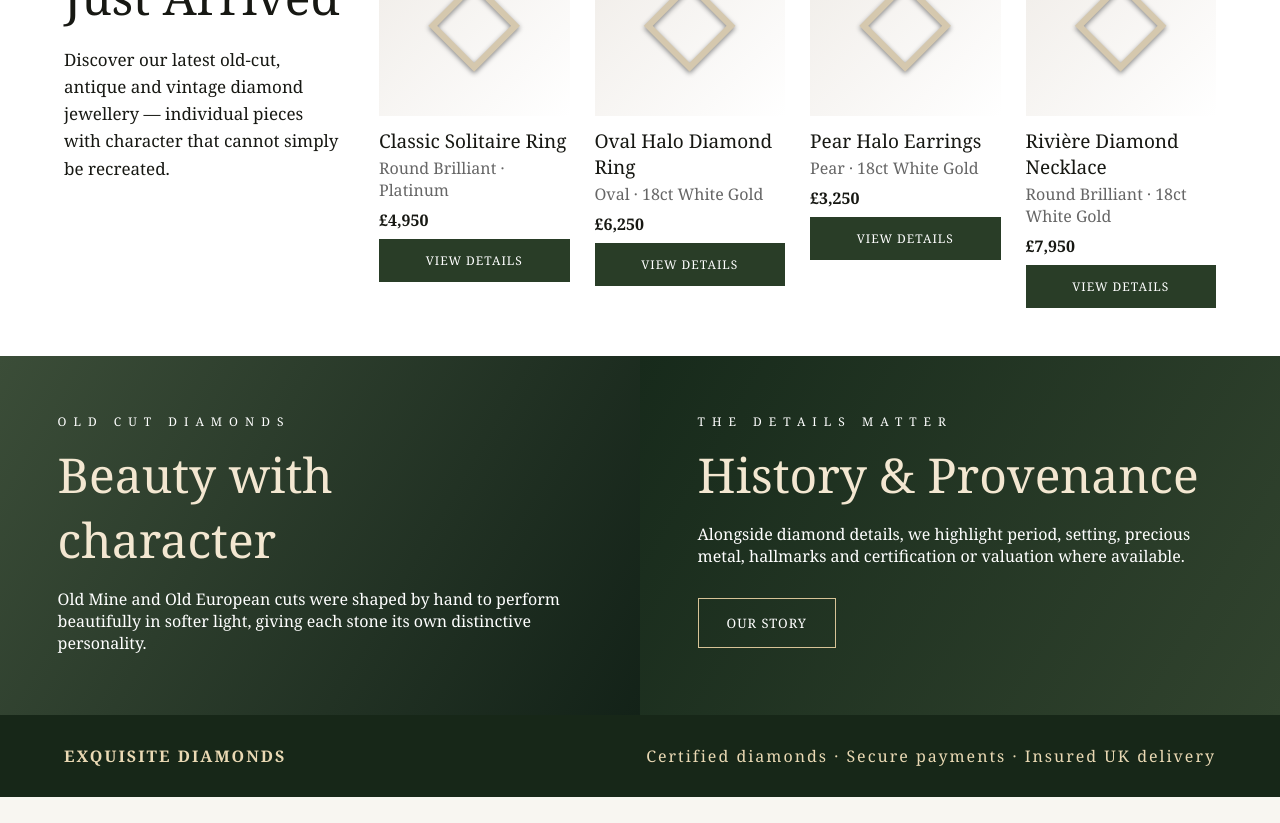
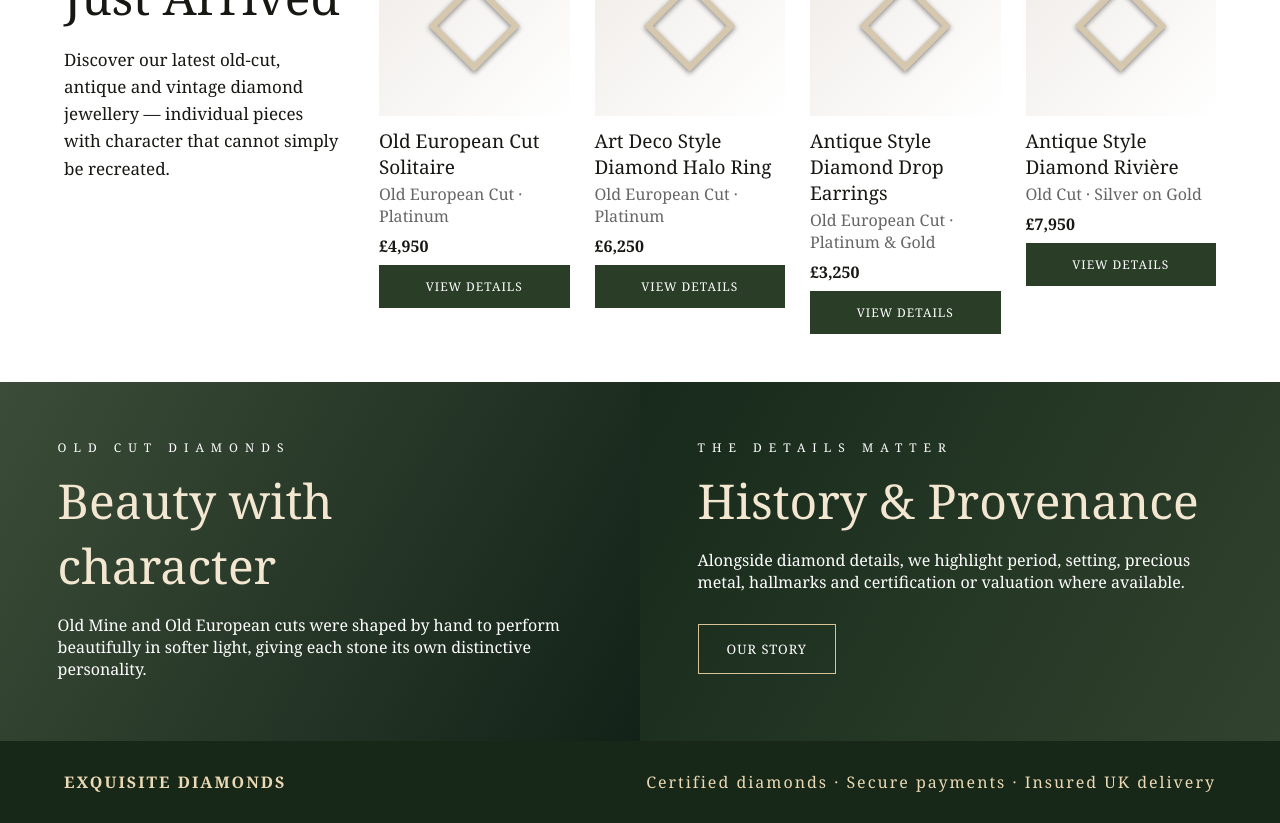
Before and after one commit to Leighk50/Exquisite-Diamonds, a Next.js app: page / in a window 1280 px wide. Shown: the part 980-1803 px from the top of the page. Before the commit the page ends 1777 px from the top, so only its background shows below. Built offline with nearby package versions, Linux system fonts and the light colour scheme.

Commit message:
Update Exquisite Diamonds vintage positioning

```diff
--- a/app/data/products.js
+++ b/app/data/products.js
@@ -1,9 +1,9 @@
 export const products=[
-{slug:"classic-solitaire-ring",name:"Classic Solitaire Ring",category:"rings",price:4950,shape:"Round Brilliant",carat:"1.00 ct",cut:"Excellent",colour:"F",clarity:"VS1",certLab:"GIA",certificate:"Demo certificate — add genuine certificate before sale",metal:"Platinum",justArrived:true,description:"A timeless six-claw solitaire designed to place the brilliance of the centre diamond at the heart of the piece."},
-{slug:"oval-halo-ring",name:"Oval Halo Diamond Ring",category:"rings",price:6250,shape:"Oval",carat:"1.20 ct total",cut:"Excellent",colour:"G",clarity:"VS2",certLab:"IGI",certificate:"Demo certificate — add genuine certificate before sale",metal:"18ct White Gold",justArrived:true,description:"An elegant oval centre diamond framed by a delicate halo of brilliant-cut diamonds."},
-{slug:"diamond-eternity-ring",name:"Diamond Eternity Ring",category:"rings",price:2850,shape:"Round Brilliant",carat:"0.75 ct total",cut:"Very Good",colour:"F-G",clarity:"VS",certLab:"Independent appraisal",certificate:"Demo product — certification to be confirmed",metal:"Platinum",justArrived:false,description:"A refined diamond eternity ring with beautifully matched stones set around a polished platinum band."},
-{slug:"pear-halo-earrings",name:"Pear Halo Earrings",category:"earrings",price:3250,shape:"Pear",carat:"1.10 ct total",cut:"Excellent",colour:"F",clarity:"VS2",certLab:"GIA",certificate:"Demo certificate — add genuine certificate before sale",metal:"18ct White Gold",justArrived:true,description:"Graceful pear-shaped diamond earrings surrounded by a fine halo for additional brilliance."},
-{slug:"diamond-stud-earrings",name:"Classic Diamond Studs",category:"earrings",price:1950,shape:"Round Brilliant",carat:"0.70 ct total",cut:"Excellent",colour:"G",clarity:"VS2",certLab:"IGI",certificate:"Demo certificate — add genuine certificate before sale",metal:"18ct White Gold",justArrived:false,description:"Classic diamond studs chosen for symmetry, sparkle and everyday elegance."},
-{slug:"riviere-necklace",name:"Rivière Diamond Necklace",category:"necklaces",price:7950,shape:"Round Brilliant",carat:"3.50 ct total",cut:"Excellent",colour:"F-G",clarity:"VS",certLab:"Independent appraisal",certificate:"Demo product — certification to be confirmed",metal:"18ct White Gold",justArrived:true,description:"A beautifully graduated rivière necklace delivering an uninterrupted line of diamond brilliance."},
-{slug:"diamond-pendant",name:"Solitaire Diamond Pendant",category:"necklaces",price:2450,shape:"Round Brilliant",carat:"0.60 ct",cut:"Excellent",colour:"F",clarity:"VS1",certLab:"GIA",certificate:"Demo certificate — add genuine certificate before sale",metal:"Platinum",justArrived:false,description:"A refined solitaire pendant designed to let a single exceptional diamond take centre stage."}
+{slug:"old-european-solitaire-ring",name:"Old European Cut Solitaire",category:"rings",price:4950,shape:"Old European Cut",carat:"1.00 ct",cut:"Old European",colour:"Approx. G-H",clarity:"Approx. VS",certLab:"Where available",certificate:"Demo piece — genuine provenance and documentation to be added before sale",metal:"Platinum",period:"Early 20th Century style",justArrived:true,description:"A characterful old European cut diamond in a timeless six-claw platinum setting, with the broad facets and romantic sparkle associated with early cut stones."},
+{slug:"art-deco-halo-ring",name:"Art Deco Style Diamond Halo Ring",category:"rings",price:6250,shape:"Old European Cut",carat:"1.20 ct total",cut:"Old European",colour:"Approx. G-H",clarity:"Approx. VS",certLab:"Where available",certificate:"Demo piece — genuine provenance and documentation to be added before sale",metal:"Platinum",period:"Art Deco style",justArrived:true,description:"An elegant old-cut centre diamond framed by a geometric diamond halo, inspired by the refined symmetry of the Art Deco period."},
+{slug:"vintage-eternity-ring",name:"Vintage Diamond Eternity Ring",category:"rings",price:2850,shape:"Old Cut",carat:"0.75 ct total",cut:"Mixed Old Cut",colour:"Individual vintage stones",clarity:"Individual vintage stones",certLab:"Valuation where available",certificate:"Demo product — documentation to be confirmed",metal:"Platinum",period:"Vintage",justArrived:false,description:"A beautifully worn-in vintage eternity ring with individually matched old-cut diamonds and the charm that comes only with age."},
+{slug:"antique-drop-earrings",name:"Antique Style Diamond Drop Earrings",category:"earrings",price:3250,shape:"Old European Cut",carat:"1.10 ct total",cut:"Old European",colour:"Approx. H",clarity:"Approx. VS-SI",certLab:"Where available",certificate:"Demo piece — documentation to be added before sale",metal:"Platinum & Gold",period:"Edwardian style",justArrived:true,description:"Romantic articulated diamond drops inspired by Edwardian jewellery, designed around the softer fire of old-cut diamonds."},
+{slug:"vintage-diamond-studs",name:"Vintage Old Cut Diamond Studs",category:"earrings",price:1950,shape:"Old European Cut",carat:"0.70 ct total",cut:"Old European",colour:"Approx. G-H",clarity:"Approx. VS",certLab:"Where available",certificate:"Demo piece — documentation to be added before sale",metal:"18ct White Gold",period:"Vintage",justArrived:false,description:"A beautifully matched pair of old-cut diamonds with broad facets and individual character."},
+{slug:"antique-riviere-necklace",name:"Antique Style Diamond Rivière",category:"necklaces",price:7950,shape:"Old Cut",carat:"3.50 ct total",cut:"Graduated Old Cut",colour:"Mixed vintage stones",clarity:"Mixed vintage stones",certLab:"Valuation where available",certificate:"Demo piece — provenance and valuation to be confirmed",metal:"Silver on Gold",period:"Georgian/Victorian style",justArrived:true,description:"A graduated rivière inspired by antique examples, creating a continuous line of softly glowing old-cut diamonds."},
+{slug:"old-cut-diamond-pendant",name:"Old Cut Diamond Pendant",category:"necklaces",price:2450,shape:"Old European Cut",carat:"0.60 ct",cut:"Old European",colour:"Approx. H",clarity:"Approx. VS",certLab:"Where available",certificate:"Demo piece — genuine documentation to be added before sale",metal:"Platinum",period:"Early 20th Century style",justArrived:false,description:"A restrained old-cut diamond pendant with a warm, romantic sparkle and elegant vintage character."}
 ];export const money=n=>new Intl.NumberFormat("en-GB",{style:"currency",currency:"GBP",maximumFractionDigits:0}).format(n);export const byCategory=c=>products.filter(p=>p.category===c);
```
